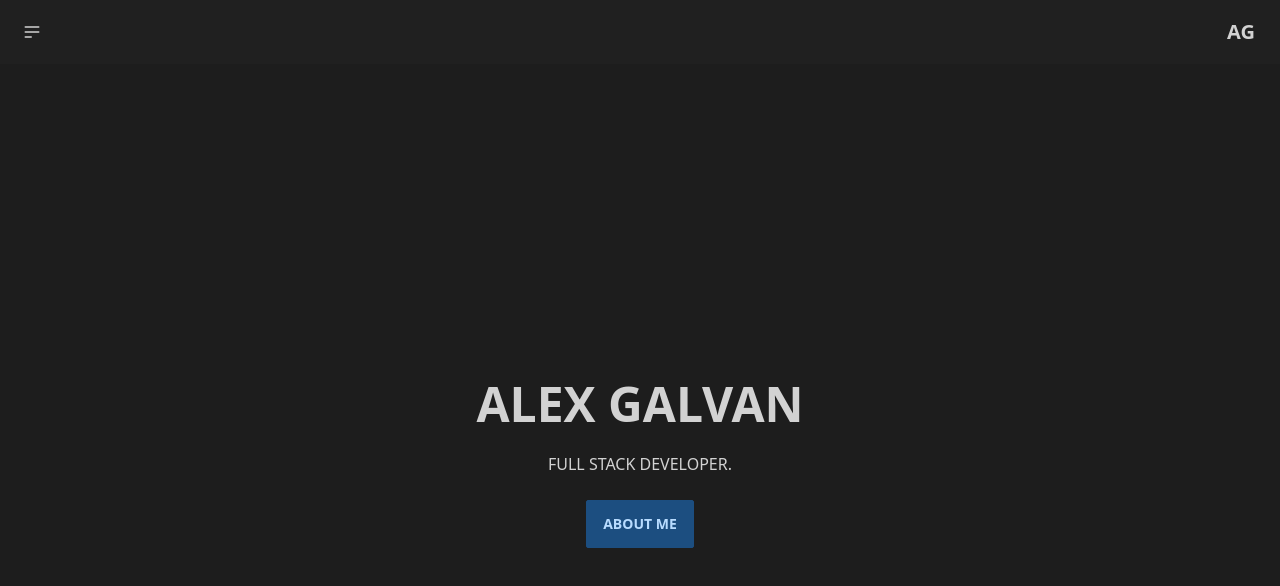
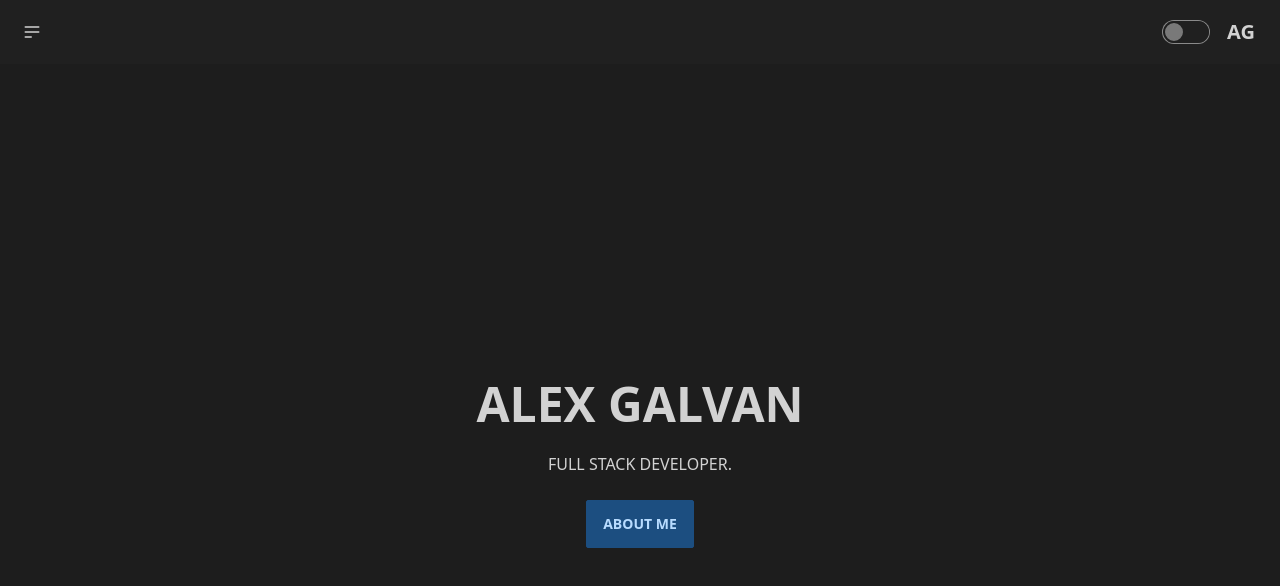
Before and after one commit to alexGalvan0/next-portfolio, a Next.js app: page / in a window 1280 px wide. Shown: the top 586 px of the page. Built offline with nearby package versions, Linux system fonts and the light colour scheme.

Commit message:
theme toggle

```diff
--- a/components/NavBar.tsx
+++ b/components/NavBar.tsx
@@ -1,11 +1,24 @@
+"use client"
+
 import React from 'react'
 import Link from 'next/link'
+import { useState } from 'react'
 function NavBar() {
+    const [theme, setTheme] = useState<boolean>(false)
+
+    const changeTheme = (themeState:boolean) => {
+        if (themeState == true){
+            setTheme(false)
+        } else {
+            setTheme(true)
+        }
+        console.log(theme)
+    }
     return (
         <div className='sticky top-0 z-50'>
             <div className="navbar bg-base-100">
                 <div className="navbar-start">
-                    <div className="dropdown">
+                    <div className="dropdown fluid">
                         <label tabIndex={0} className="btn btn-ghost btn-circle">
                             <svg xmlns="http://www.w3.org/2000/svg" className="h-5 w-5" fill="none" viewBox="0 0 24 24" stroke="currentColor"><path strokeLinecap="round" strokeLinejoin="round" strokeWidth="2" d="M4 6h16M4 12h16M4 18h7" /></svg>
                         </label>
@@ -17,6 +30,7 @@ function NavBar() {
                     </div>
                 </div>
                 <div className="navbar-end">
+                    <input onChange={() => changeTheme(theme)} type="checkbox" className="toggle toggle-info rounded-xl" />
                     <Link className="btn btn-ghost normal-case text-xl" href='/'>AG</Link>
                 </div>
 
```
